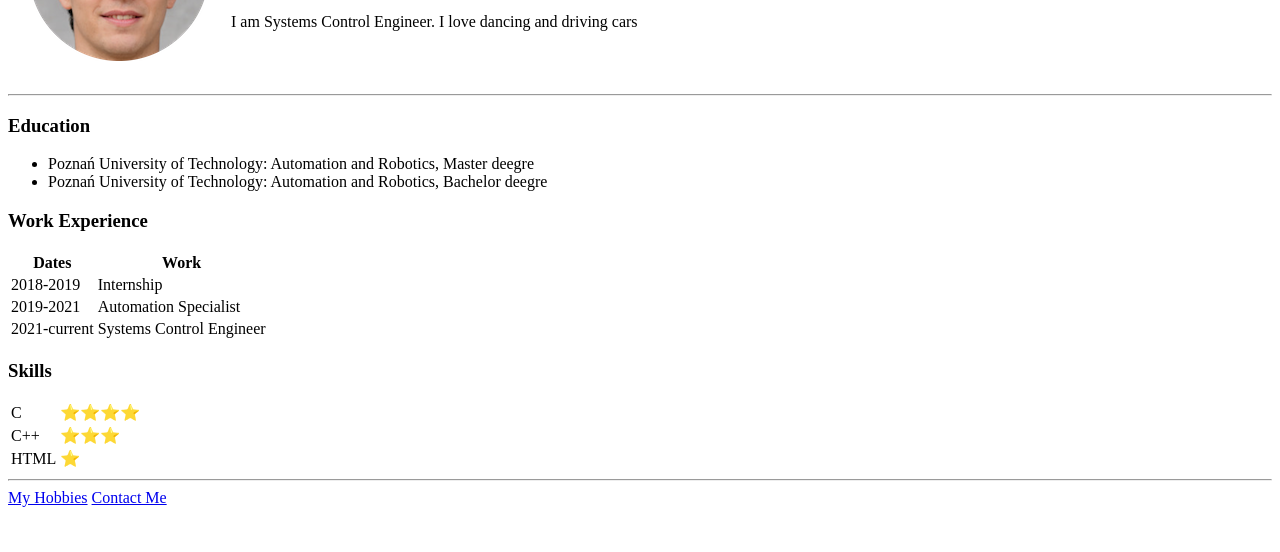
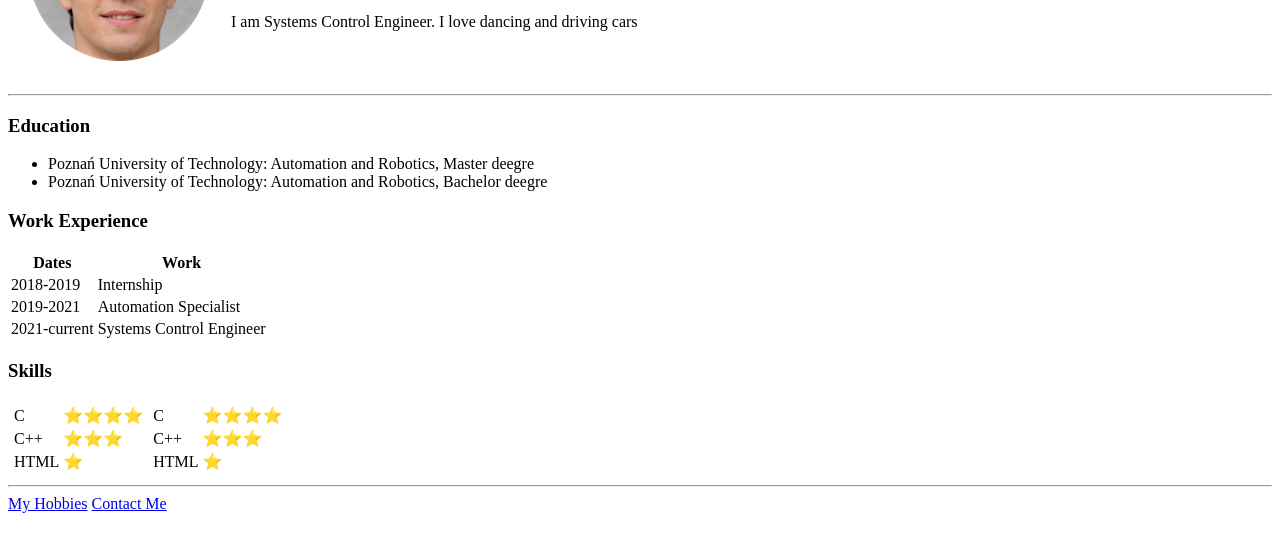
Before and after one commit to Jarojak/CV, a plain HTML site: page index.html in a window 1280 px wide. Shown: the part 148-700 px from the top of the page. Drawn offline with Linux system fonts and the light colour scheme.

Commit message:
Skills table layout 2 columns - nested table

```diff
--- a/index.html
+++ b/index.html
@@ -65,6 +65,9 @@
   <h3>Skills</h3>
   <table>
     <tr>
+      <td>
+        <table>
+          <tr>
             <td>C</td>
             <td>⭐⭐⭐⭐</td>
           </tr>
@@ -77,6 +80,25 @@
             <td>⭐</td>
           </tr>
         </table>
+      </td>
+      <td>
+        <table>
+          <tr>
+            <td>C</td>
+            <td>⭐⭐⭐⭐</td>
+          </tr>
+          <tr>
+            <td>C++</td>
+            <td>⭐⭐⭐</td>
+          </tr>
+          <tr>
+            <td>HTML</td>
+            <td>⭐</td>
+          </tr>
+        </table>
+      </td>
+    </tr>
+  </table>
 
   <hr />
   <a href="hobbies.html">My Hobbies</a>
```
Lines whose indentation alone changed are shown as unchanged.
